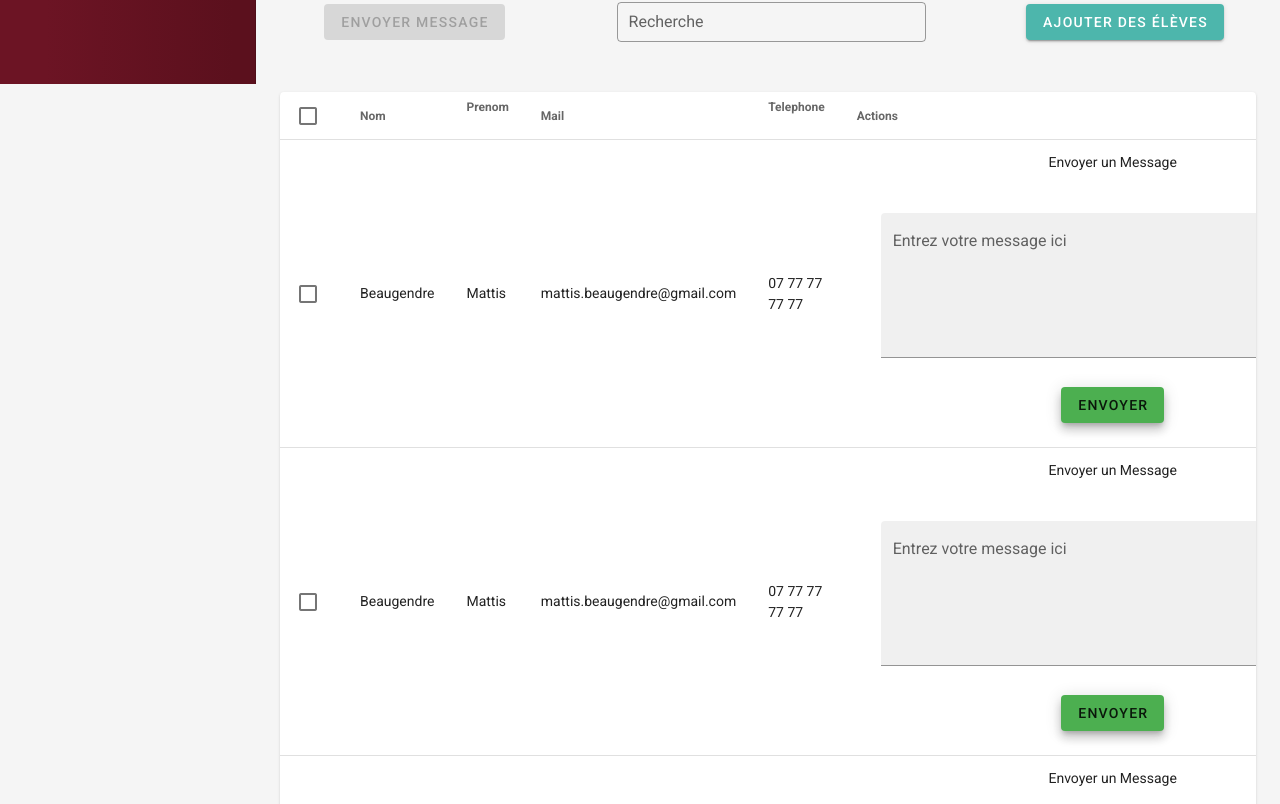
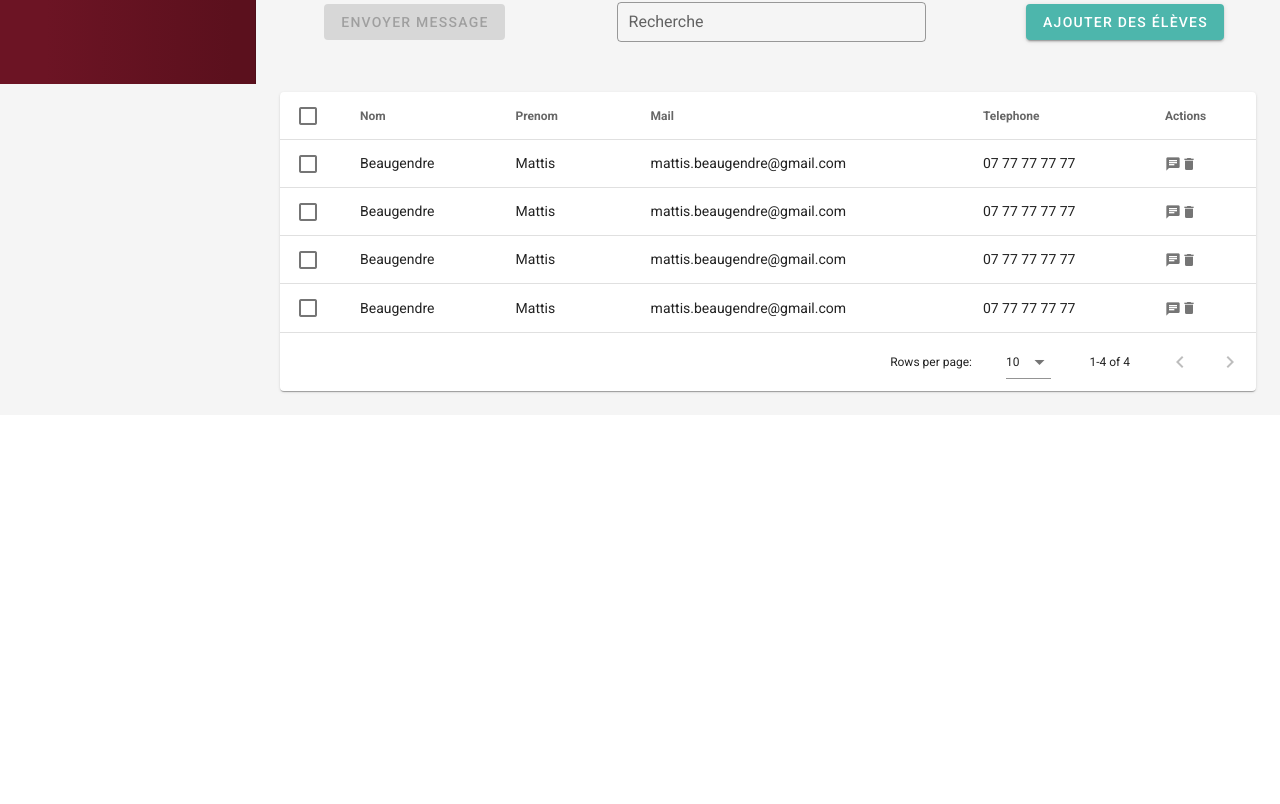
Before and after one commit to projet-Bartolomeo/Dibartolomeo, a Nuxt app: page /FormClasses in a window 1280 px wide. Shown: the part 716-1520 px from the top of the page. After the commit the page ends 1131 px from the top, so only its background shows below. Built offline with nearby package versions, Linux system fonts and the light colour scheme.

Commit message:
feat: update sendMessage

```diff
--- a/components/SendMessage.vue
+++ b/components/SendMessage.vue
@@ -1,23 +1,50 @@
 <template>
   <div>
-    <v-container class="pt-0" style="width: 40vw">
-      <v-col class="d-flex flex-column align-center">
-        <p class="mb-10">Envoyer un Message</p>
-        <v-textarea
-          filled
-          auto-grow
-          name="input-7-4"
-          label="Entrez votre message ici"
-          style="width: 60vw"
-        ></v-textarea>
-        <v-btn id="message-vide" elevation="7" color="green">Envoyer</v-btn>
-      </v-col>
-    </v-container>
+    <v-icon v-if="type === 'icon'" small @click="dialog = !dialog">
+      {{ buttonTitle }}
+    </v-icon>
+    <v-btn
+      v-else
+      disabled
+      style="color: white"
+      color="teal lighten-2"
+      @click="dialog = !dialog"
+    >
+      {{ buttonTitle }}
+    </v-btn>
+    <v-dialog v-model="dialog" class="dialog" max-width="34vw">
+      <v-card>
+        <v-card-actions>
+          <v-spacer></v-spacer>
+          <v-btn text @click="dialog = false">
+            <v-icon>mdi-close</v-icon>
+          </v-btn>
+        </v-card-actions>
+        <v-container class="pt-0">
+          <v-col class="d-flex flex-column align-center">
+            <p class="mb-10">Envoyer un Message</p>
+            <slot></slot>
+            <v-btn id="message-vide" elevation="7" color="green">Envoyer</v-btn>
+          </v-col>
+        </v-container>
+      </v-card>
+    </v-dialog>
   </div>
 </template>
 
 <script>
 export default {
+  props: {
+    type: {
+      default: 'icon',
+      type: String,
+      required: false,
+    },
+    buttonTitle: {
+      type: String,
+      required: true,
+    },
+  },
   data() {
     return {
       dialog: false,
```
